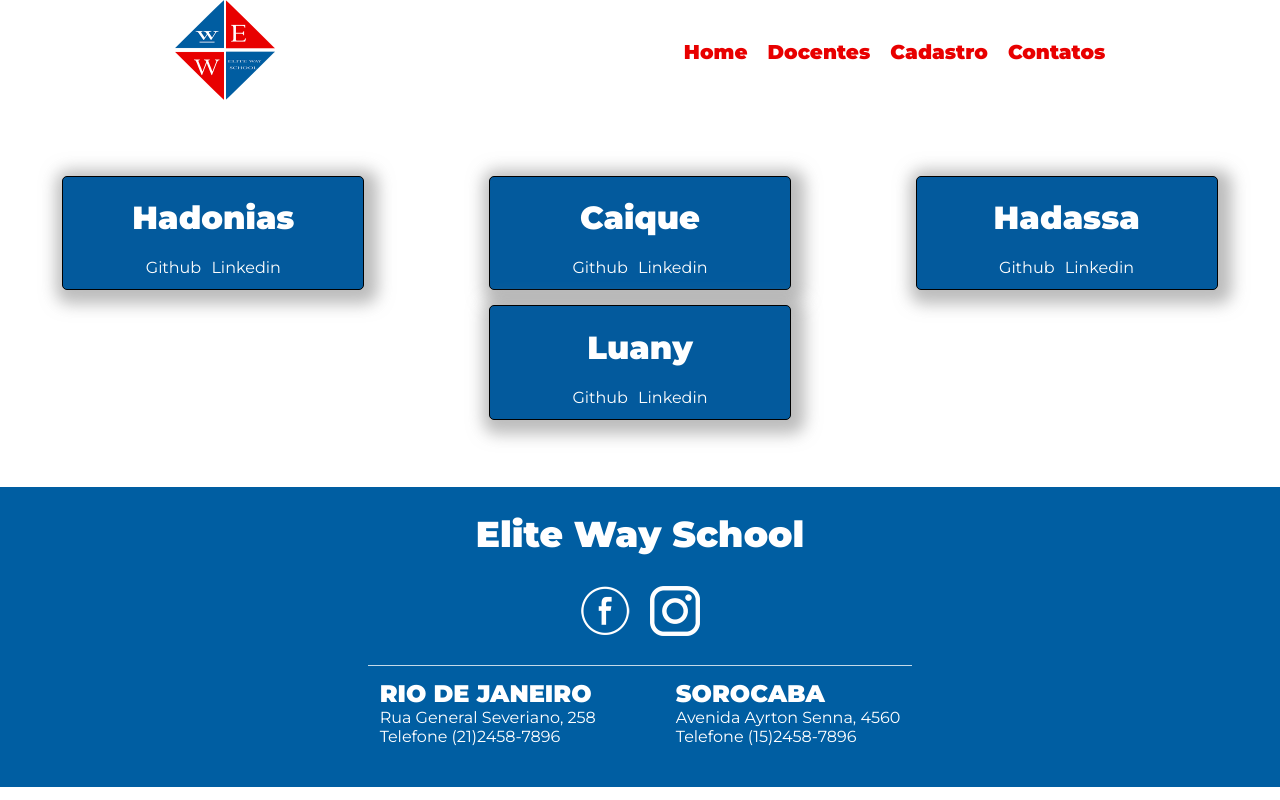
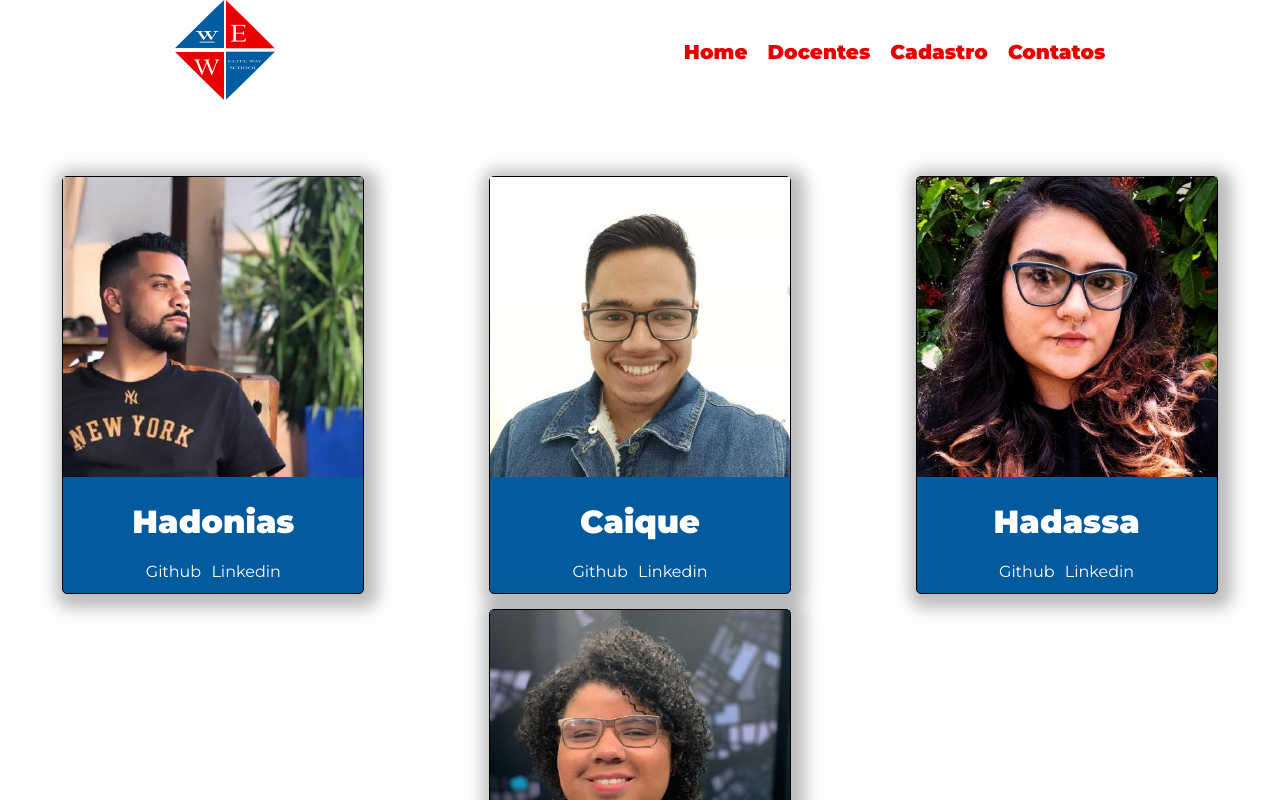
Before and after one commit to luanyoliveira16/EliteWaySchool, a React (Vite) app: page /contato in a window 1280 px wide. Shown: the top 800 px of the page. Built offline with nearby package versions, Linux system fonts and the light colour scheme.

Commit message:
add img equipeCard

```diff
--- a/src/components/EquipeCard/EquipeCard.css
+++ b/src/components/EquipeCard/EquipeCard.css
@@ -15,7 +15,9 @@
     transition: 1s;
 }
 
-
+.imagem {
+    width: 300px;
+}
 
 .name{
     text-align: center;
--- a/src/components/EquipeCard/EquipeCard.jsx
+++ b/src/components/EquipeCard/EquipeCard.jsx
@@ -4,6 +4,7 @@ import "./EquipeCard.css";
 function EquipeCard(props) {
   return (
     <div className="Card">
+      <img src={props.image} class="imagem" />
 
       <div className="cardConteudo">
         <h1 className="titulo">{props.name}</h1>
```
